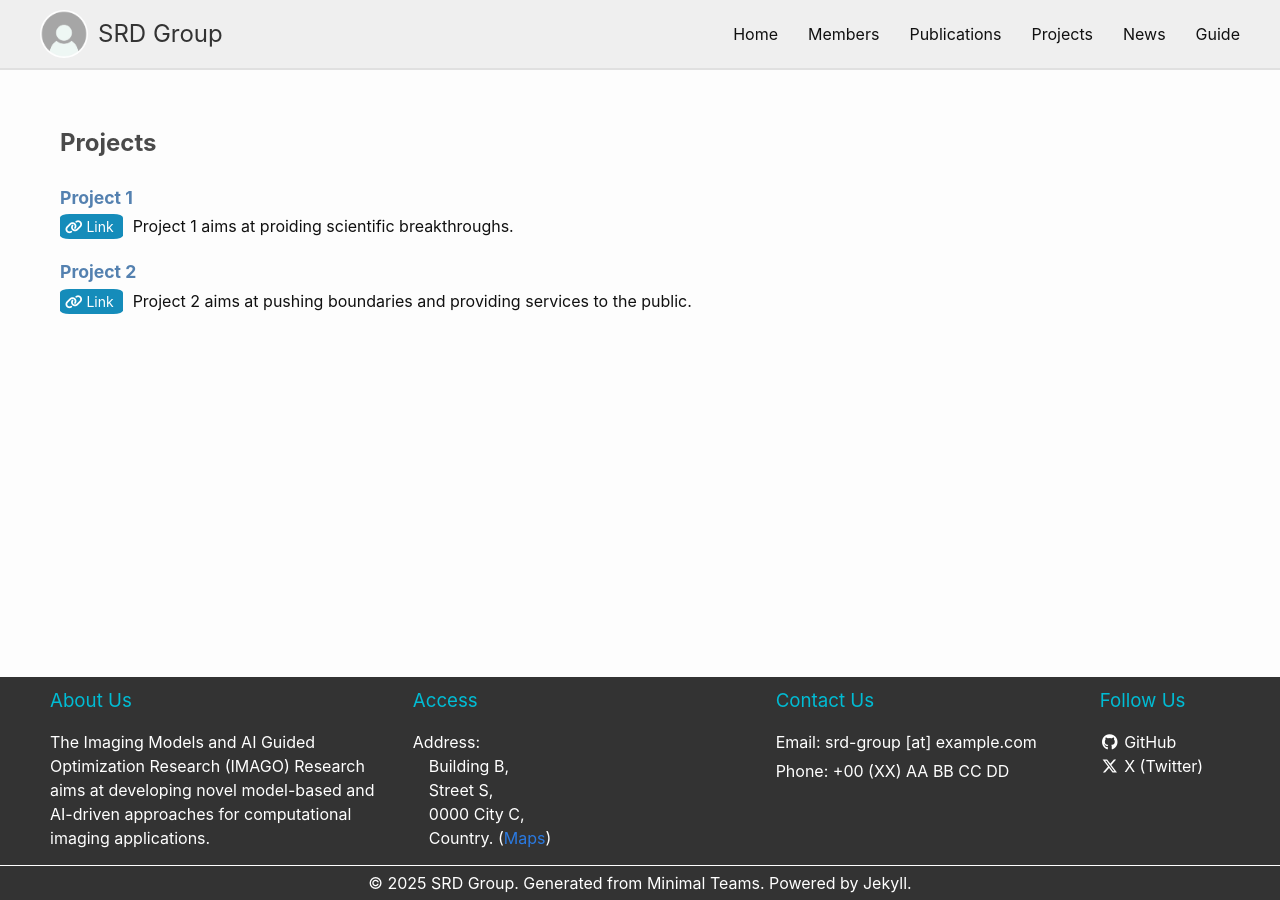
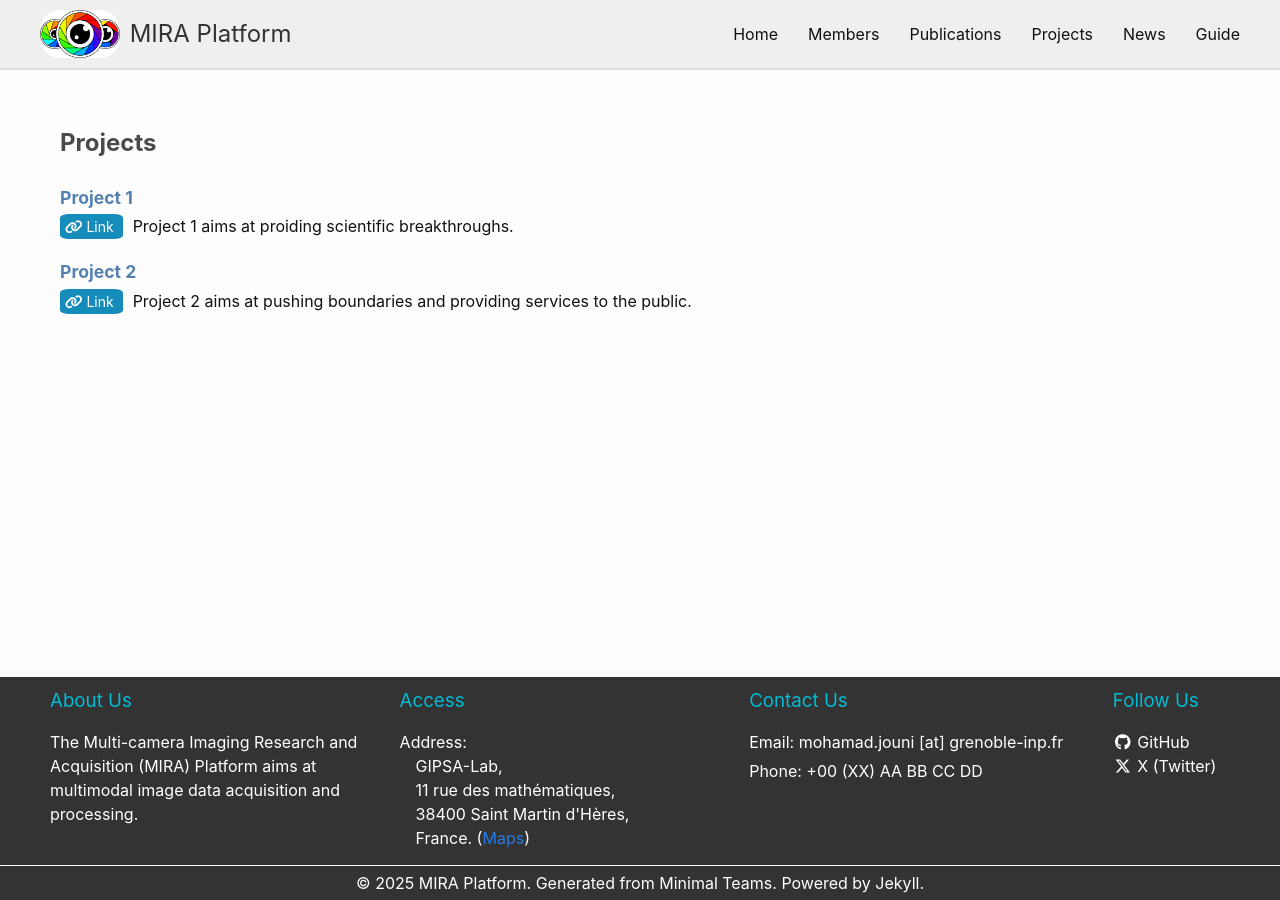
Before and after one commit to mira-imaging/mira-imaging.github.io, a Jekyll site: the page built from _pages_navbar/projects.html, in a window 1280 px wide. Built offline with Jekyll 4.4.1, drawn with Linux system fonts in a browser that asks for light colours.

Commit message:
Add logos and banner

```diff
--- a/_data/general.yml
+++ b/_data/general.yml
@@ -1,38 +1,38 @@
 name:
-  long: Scientific Research and Development
-  short: Scientific R&D
-  abbrv: SRD
-  lower: srd
-  full: Scientific Research and Development (SRD)
-  append: Group
-  title: SRD Group
+  long: Multi-camera Imaging Research and Acquisition
+  short: MIRA
+  abbrv: MIRA
+  lower: mira
+  full: Multi-camera Imaging Research and Acquisition (MIRA)
+  append: Platform
+  title: MIRA Platform
 
 affiliations:
   uga:
-    name: Sample Institution 1
+    name: Université Grenoble Alpes
     link: https://www.univ-grenoble-alpes.fr/
   sampleAff:
-    name: Sample Institution 2
+    name: Sample Institution
     link: https://example.com
 
 description: >-
-  The Imaging Models and AI Guided Optimization Research (IMAGO) Research aims at developing
-    novel model-based and AI-driven approaches for computational imaging applications.
+  The Multi-camera Imaging Research and Acquisition (MIRA) Platform aims at multimodal
+    image data acquisition and processing.
 
 contact:
-  email: srd-group [at] example.com
+  email: mohamad.jouni [at] grenoble-inp.fr
   phone: "+00 (XX) AA BB CC DD"
 
 address:
-  building: "Building B"
-  street: "Street S"
-  city: "0000 City C"
-  country: "Country"
-  maps_link: https://www.google.com/maps
+  building: "GIPSA-Lab"
+  street: "11 rue des mathématiques"
+  city: "38400 Saint Martin d'Hères"
+  country: "France"
+  maps_link: https://maps.app.goo.gl/FBrCy3UUoeGah3Cx7
 
 social:
   GitHub:
-    link: https://github.com/mhmdjouni
+    link: https://github.com/mira-imaging
     icon: fab fa-fw fa-github
   X (Twitter):
     link: https://x.com/mhmdjouni
@@ -44,5 +44,8 @@
   banners: images/banners
   profile_pictures: images/profile_pictures
 
-logo_filename: default.jpg
-banner_filename: default.jpg
+logo_filename: triple_lens.jpg
+banner_filename: banner_01.jpg
+carousel_files:
+  - banner_01.jpg
+  - banner_02.jpg
--- a/assets/css/style.css
+++ b/assets/css/style.css
@@ -139,8 +139,9 @@
 
 .logo-image {
     height: 48px;
-    width: 48px;
-    border-radius: 50%;
+    width: auto;
+    border-radius: 20px;
+
 }
 
 .profile-name {
```
Also changed, not shown: favicon.ico, images/banners/banner_01.jpg (added), images/banners/banner_02.jpg (added), images/banners/default.jpg, images/logos/single_lens.jpg (added), images/logos/triple_lens.jpg (added), images/profile_pictures/blank.png (deleted), images/profile_pictures/mauro_dallamura.png (added), images/profile_pictures/mohamad_jouni.png (added), 1 other file.
